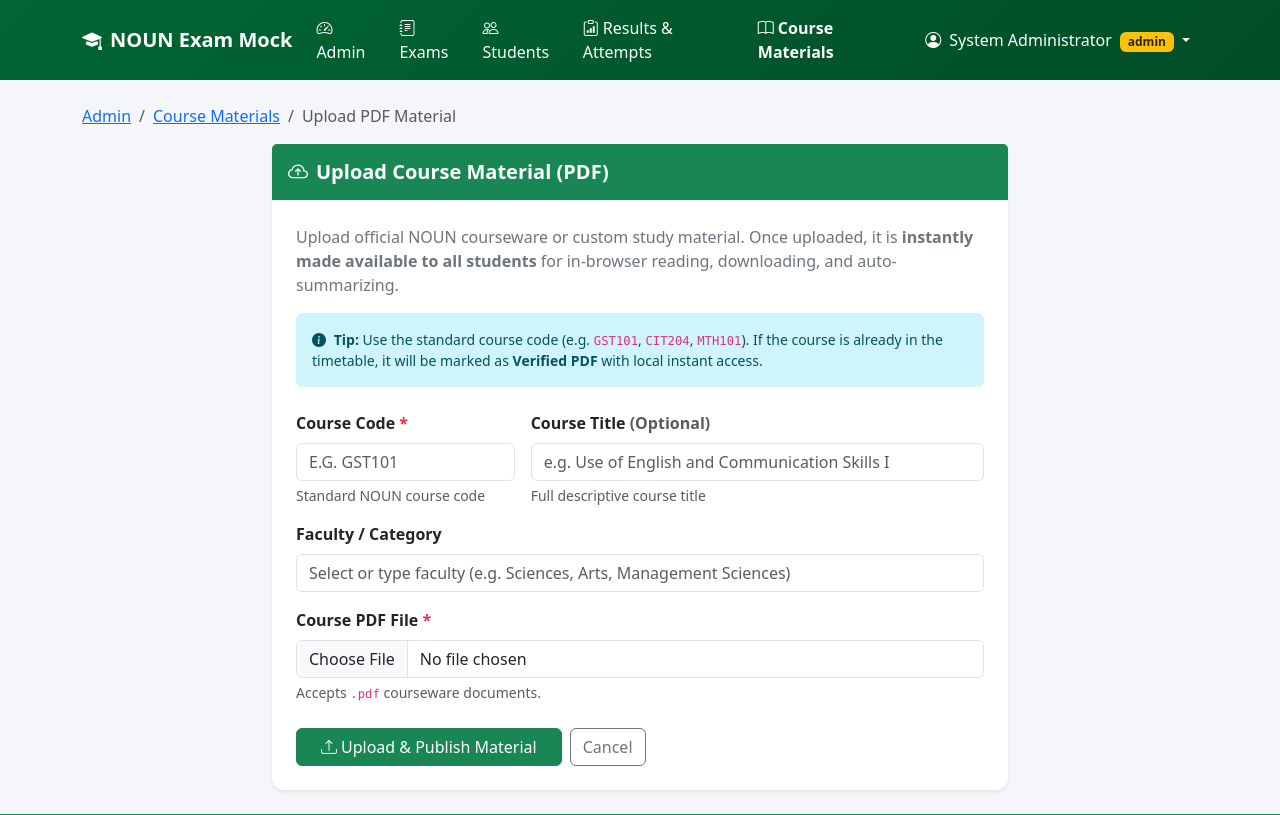
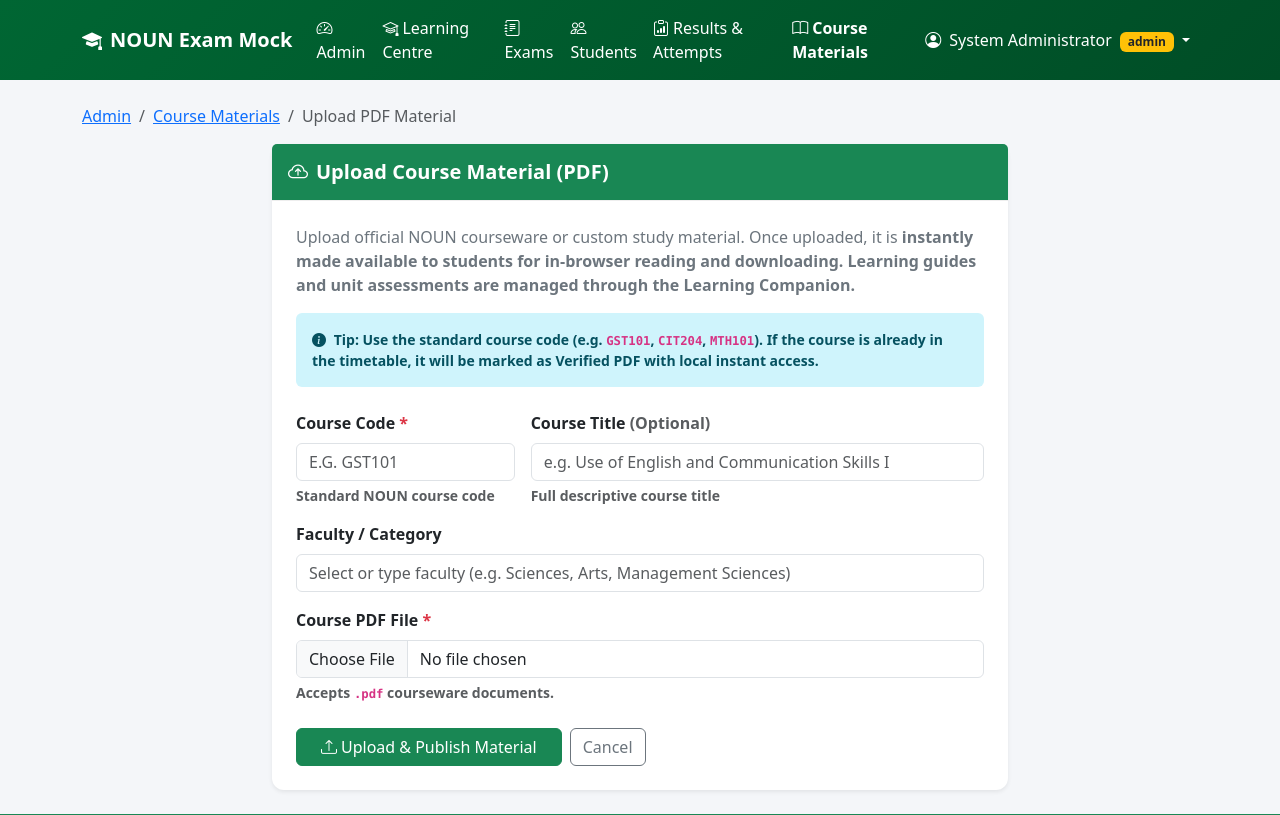
Before and after one commit to fishmedialagos/noun-exam-practice, a Flask app: page /admin/materials/upload in a window 1280 px wide. Shown: the top 815 px of the page. Run offline with Flask 3, Linux system fonts and the light colour scheme; a user stored in the database is signed in.

Commit message:
Add files via upload

```diff
--- a/app.py
+++ b/app.py
@@ -6,6 +6,7 @@ import os
 import csv
 import io
 import re
+from sqlalchemy import case
 
 # Load local .env values for development; Render environment variables still take precedence.
 try:
@@ -36,7 +37,7 @@ db.init_app(app)
 login_manager = LoginManager()
 login_manager.init_app(app)
 login_manager.login_view = 'login'
-login_manager.login_message = 'Please register or log in to your student account to access the Course Summarizer and Mock Exams.'
+login_manager.login_message = 'Please register or log in to access My Learning and Exam Preparation.'
 login_manager.login_message_category = 'warning'
 
 
@@ -1177,6 +1178,7 @@ def _ai_summarize_content(text, course_code, section_type='unit', label='', titl
         return None
 
 
+# Legacy summarizer endpoint retained temporarily for backward compatibility; removed from student navigation.
 @app.route('/materials/summarize/<course_code>')
 @login_required
 def summarize_material(course_code):
@@ -2070,6 +2072,51 @@ def admin_dashboard():
                            recent_exams=recent_exams)
 
 
+@app.route('/admin/learning')
+@login_required
+def admin_learning_dashboard():
+    """Read-only academic oversight dashboard for the learning companion."""
+    if not current_user.is_teacher():
+        flash('Access denied. Teachers/Admins only.', 'danger')
+        return redirect(url_for('student_dashboard'))
+
+    total_learning_courses = StudyCourse.query.count()
+    unique_learning_students = db.session.query(StudyCourse.user_id).distinct().count()
+    total_unit_progress = StudyUnitProgress.query.count()
+    completed_units = StudyUnitProgress.query.filter_by(completed=True).count()
+    total_unit_attempts = UnitAssessmentAttempt.query.count()
+    passed_unit_attempts = UnitAssessmentAttempt.query.filter_by(passed=True).count()
+    pass_rate = round((passed_unit_attempts / total_unit_attempts) * 100, 1) if total_unit_attempts else 0
+
+    recent_unit_attempts = (db.session.query(UnitAssessmentAttempt, User, StudyCourse)
+        .join(User, UnitAssessmentAttempt.user_id == User.id)
+        .join(StudyCourse, UnitAssessmentAttempt.study_course_id == StudyCourse.id)
+        .order_by(UnitAssessmentAttempt.created_at.desc()).limit(12).all())
+
+    course_activity = (db.session.query(
+            StudyCourse.course_code,
+            StudyCourse.course_title,
+            db.func.count(db.distinct(StudyCourse.user_id)).label('student_count'),
+            db.func.count(StudyUnitProgress.id).label('tracked_units'),
+            db.func.sum(case((StudyUnitProgress.completed.is_(True), 1), else_=0)).label('completed_units')
+        )
+        .outerjoin(StudyUnitProgress, StudyUnitProgress.study_course_id == StudyCourse.id)
+        .group_by(StudyCourse.course_code, StudyCourse.course_title)
+        .order_by(db.func.count(db.distinct(StudyCourse.user_id)).desc())
+        .limit(20).all())
+
+    return render_template('admin/learning_dashboard.html',
+        total_learning_courses=total_learning_courses,
+        unique_learning_students=unique_learning_students,
+        total_unit_progress=total_unit_progress,
+        completed_units=completed_units,
+        total_unit_attempts=total_unit_attempts,
+        passed_unit_attempts=passed_unit_attempts,
+        pass_rate=pass_rate,
+        recent_unit_attempts=recent_unit_attempts,
+        course_activity=course_activity)
+
+
 @app.route('/admin/exams')
 @login_required
 def admin_exams():
--- a/templates/admin/dashboard.html
+++ b/templates/admin/dashboard.html
@@ -6,6 +6,9 @@
 <div class="d-flex justify-content-between align-items-center mb-4 flex-wrap gap-2">
     <h2 class="mb-0">Admin Dashboard</h2>
     <div class="d-flex gap-2 flex-wrap">
+        <a href="{{ url_for('admin_learning_dashboard') }}" class="btn btn-outline-primary">
+            <i class="bi bi-mortarboard me-1"></i>Learning Management
+        </a>
         <a href="{{ url_for('admin_upload_material') }}" class="btn btn-outline-success">
             <i class="bi bi-cloud-arrow-up me-1"></i>Upload Course Material (PDF)
         </a>
--- a/templates/admin/upload_material.html
+++ b/templates/admin/upload_material.html
@@ -19,7 +19,7 @@
             </div>
             <div class="card-body p-4">
                 <p class="text-secondary mb-3">
-                    Upload official NOUN courseware or custom study material. Once uploaded, it is <strong>instantly made available to all students</strong> for in-browser reading, downloading, and auto-summarizing.
+                    Upload official NOUN courseware or custom study material. Once uploaded, it is <strong>instantly made available to students for in-browser reading and downloading. Learning guides and unit assessments are managed through the Learning Companion.
                 </p>
 
                 <div class="alert alert-info border-0 bg-info-subtle text-info-emphasis small mb-4">
--- a/templates/base.html
+++ b/templates/base.html
@@ -113,6 +113,11 @@
                             <li class="nav-item">
                                 <a class="nav-link" href="{{ url_for('admin_dashboard') }}">
                                     <i class="bi bi-speedometer2 me-1"></i>Admin
+                                </a>
+                            </li>
+                            <li class="nav-item">
+                                <a class="nav-link" href="{{ url_for('admin_learning_dashboard') }}">
+                                    <i class="bi bi-mortarboard me-1"></i>Learning Centre
                                 </a>
                             </li>
                             <li class="nav-item">
--- a/templates/materials/index.html
+++ b/templates/materials/index.html
@@ -104,9 +104,6 @@
                             <a href="{{ url_for('download_material', course_code=c.course_code) }}" class="btn btn-outline-success" title="Read material online">
                                 <i class="bi bi-eye me-1"></i>Study
                             </a>
-                            <a href="{{ url_for('summarize_material', course_code=c.course_code) }}" class="btn btn-outline-warning" title="Auto summarize modules & units">
-                                <i class="bi bi-stars"></i>
-                            </a>
                             <a href="{{ url_for('launch_course_mock_exam', course_code=c.course_code) }}" class="btn btn-outline-primary" title="Start Mock Exam (CBT)">
                                 <i class="bi bi-ui-checks me-1"></i>Mock Exam
                             </a>
--- a/templates/materials/nounupdate_search.html
+++ b/templates/materials/nounupdate_search.html
@@ -52,9 +52,6 @@
                             <a class="btn btn-success" href="{{ url_for('download_material', course_code=r.course_code) }}">
                                 <i class="bi bi-eye me-1"></i>Open on platform
                             </a>
-                            <a class="btn btn-outline-warning" href="{{ url_for('summarize_material', course_code=r.course_code) }}" title="Summarize">
-                                <i class="bi bi-stars"></i>
-                            </a>
                             <a class="btn btn-outline-secondary" href="{{ r.page_url }}" target="_blank" rel="noopener">Source</a>
                         </div>
                     </td>
```
Also changed, not shown: templates/admin/learning_dashboard.html (added, +43 -0 lines), templates/materials/reader.html (+0 -7 lines).
